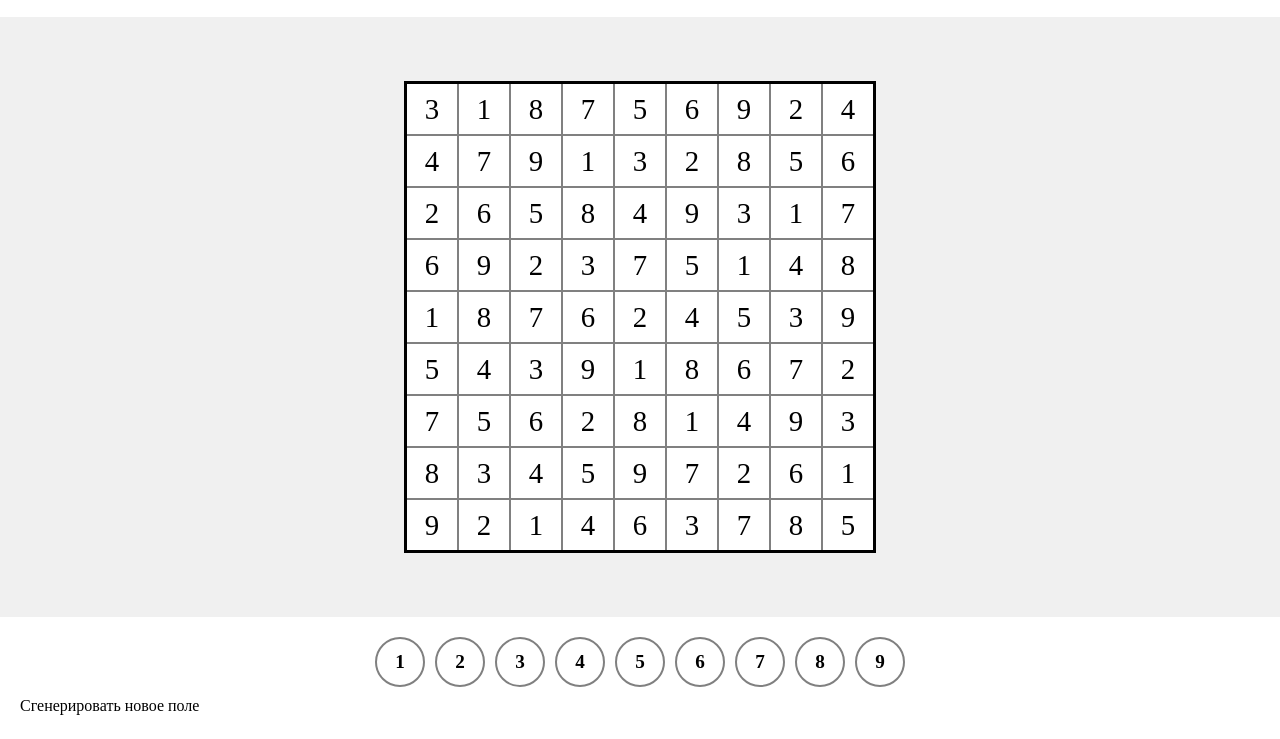
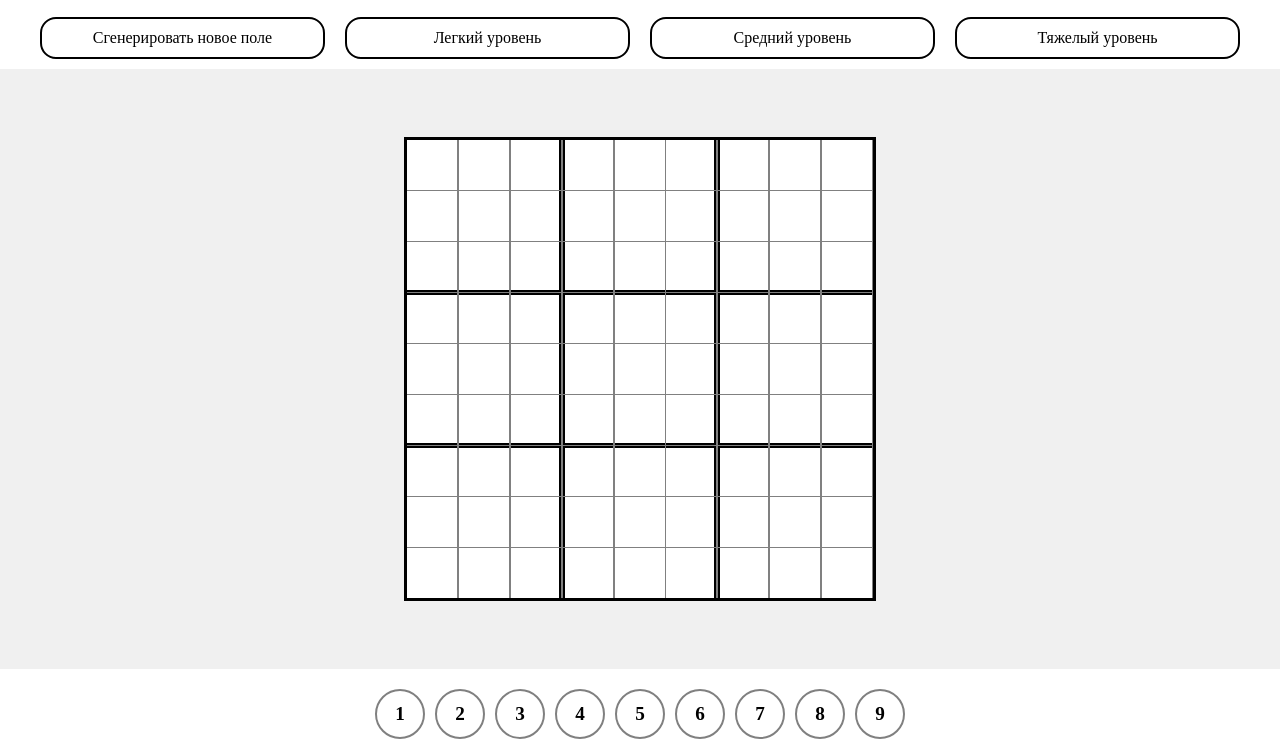
Before and after one commit to Taras21071988/new-project, a plain HTML site: page index.html in a window 1280 px wide. Shown: the part 87-826 px from the top of the page. Drawn offline with Linux system fonts and the light colour scheme.

Commit message:
small visual changes

```diff
--- a/app.js
+++ b/app.js
@@ -6,10 +6,10 @@ let sudokuBoard = [];
 
 document.addEventListener("DOMContentLoaded", () => {
   createEmptyBoard();
-  generateNewBoard();
+  // generateNewBoard();
   createNumberButtons();
+  generateButton.addEventListener("click", generateNewBoard);
   document.addEventListener("keydown", onPressKey);
-  generateButton.addEventListener("click", generateNewBoard);
 });
 
 function createEmptyBoard() {
--- /dev/null
+++ b/boundaries.css
@@ -0,0 +1,83 @@
+.cell[data-index="27"],
+.cell[data-index="28"],
+.cell[data-index="29"],
+.cell[data-index="30"],
+.cell[data-index="31"],
+.cell[data-index="32"],
+.cell[data-index="33"],
+.cell[data-index="34"],
+.cell[data-index="35"],
+.cell[data-index="54"],
+.cell[data-index="55"],
+.cell[data-index="56"],
+.cell[data-index="57"],
+.cell[data-index="58"],
+.cell[data-index="59"],
+.cell[data-index="60"],
+.cell[data-index="61"],
+.cell[data-index="62"] {
+    border-top: 2px solid #000;
+}
+
+.cell[data-index="3"],
+.cell[data-index="6"],
+.cell[data-index="12"],
+.cell[data-index="15"],
+.cell[data-index="21"],
+.cell[data-index="24"],
+.cell[data-index="30"],
+.cell[data-index="33"],
+.cell[data-index="39"],
+.cell[data-index="42"],
+.cell[data-index="48"],
+.cell[data-index="51"],
+.cell[data-index="57"],
+.cell[data-index="60"],
+.cell[data-index="66"],
+.cell[data-index="69"],
+.cell[data-index="75"],
+.cell[data-index="78"] {
+  border-left: 2px solid #000;
+}
+
+.cell[data-index="2"],
+.cell[data-index="5"],
+.cell[data-index="11"],
+.cell[data-index="14"],
+.cell[data-index="20"],
+.cell[data-index="23"],
+.cell[data-index="29"],
+.cell[data-index="32"],
+.cell[data-index="38"],
+.cell[data-index="41"],
+.cell[data-index="47"],
+.cell[data-index="50"],
+.cell[data-index="56"],
+.cell[data-index="59"],
+.cell[data-index="65"],
+.cell[data-index="68"],
+.cell[data-index="74"],
+.cell[data-index="77"] {
+  border-right: 2px solid #000;
+}
+
+.cell[data-index="18"],
+.cell[data-index="19"],
+.cell[data-index="20"],
+.cell[data-index="21"],
+.cell[data-index="22"],
+.cell[data-index="23"],
+.cell[data-index="24"],
+.cell[data-index="25"],
+.cell[data-index="26"],
+.cell[data-index="45"],
+.cell[data-index="46"],
+.cell[data-index="47"],
+.cell[data-index="48"],
+.cell[data-index="49"],
+.cell[data-index="50"],
+.cell[data-index="51"],
+.cell[data-index="52"],
+.cell[data-index="53"] {
+    border-bottom: 2px solid #000;
+}
--- a/index.html
+++ b/index.html
@@ -12,12 +12,24 @@
         <h1>Тест по созданию игры судоку</h1>
       </div>
     </div>
+    <section class="level__buttons">
+      <div class="container">
+        <div class="buttons__wrapper">
+          <div id="generate__button" class="buttons__level">
+            Сгенерировать новое поле
+          </div>
+          <div class="buttons__level">Легкий уровень</div>
+          <div class="buttons__level">Средний уровень</div>
+          <div class="buttons__level">Тяжелый уровень</div>
+        </div>
+      </div>
+    </section>
+
     <div class="game">
       <div class="game__wrapper">
         <div id="game__container"></div>
       </div>
       <div id="number__buttons"></div>
-      <div id="generate__button">Сгенерировать новое поле</div>
     </div>
 
     <script src="app.js"></script>
--- a/style.css
+++ b/style.css
@@ -1,3 +1,5 @@
+@import url(boundaries.css);
+
 * {
   background-color: #fff;
   color: #000;
@@ -33,7 +35,7 @@
 #game__container {
   display: grid;
   grid-template-columns: repeat(9, 1fr);
-  gap: 2px;
+  gap: 1px;
   max-width: 472px;
   background-color: grey;
   border: 3px solid #000;
@@ -70,8 +72,18 @@
   font-size: 1.2em;
   font-weight: 700;
 }
-#generate__button {
+.buttons__wrapper {
+  display: flex;
+
+  gap: 20px;
+}
+.buttons__level {
+  max-width: 300px;
+  text-align: center;
   padding: 10px 20px;
   font-size: 1em;
   cursor: pointer;
+  border: 2px solid #000;
+  border-radius: 16px;
+  margin-bottom: 10px;
 }
```
